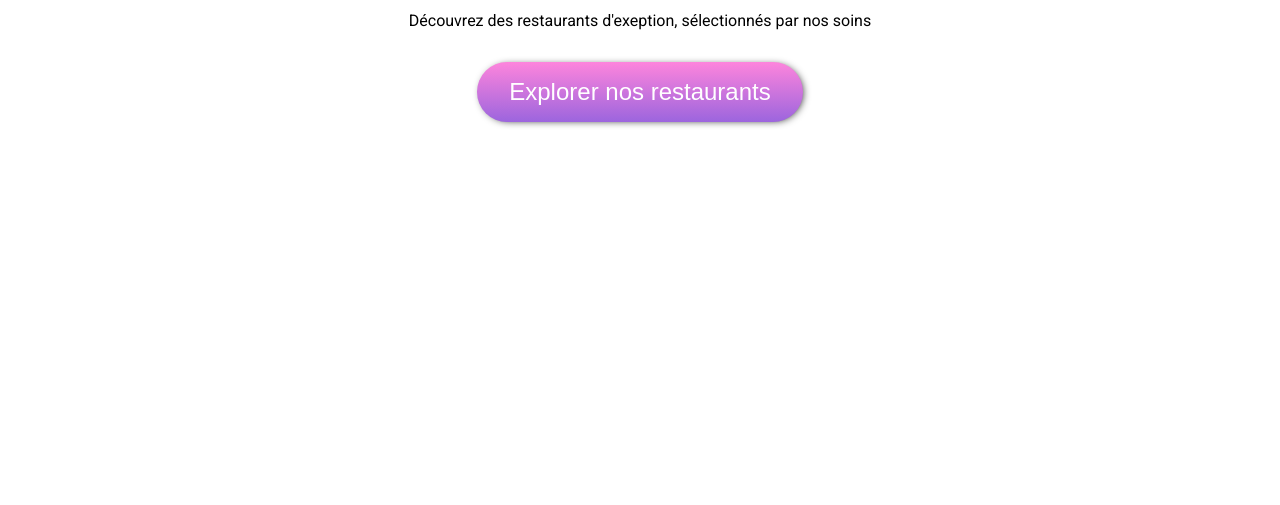
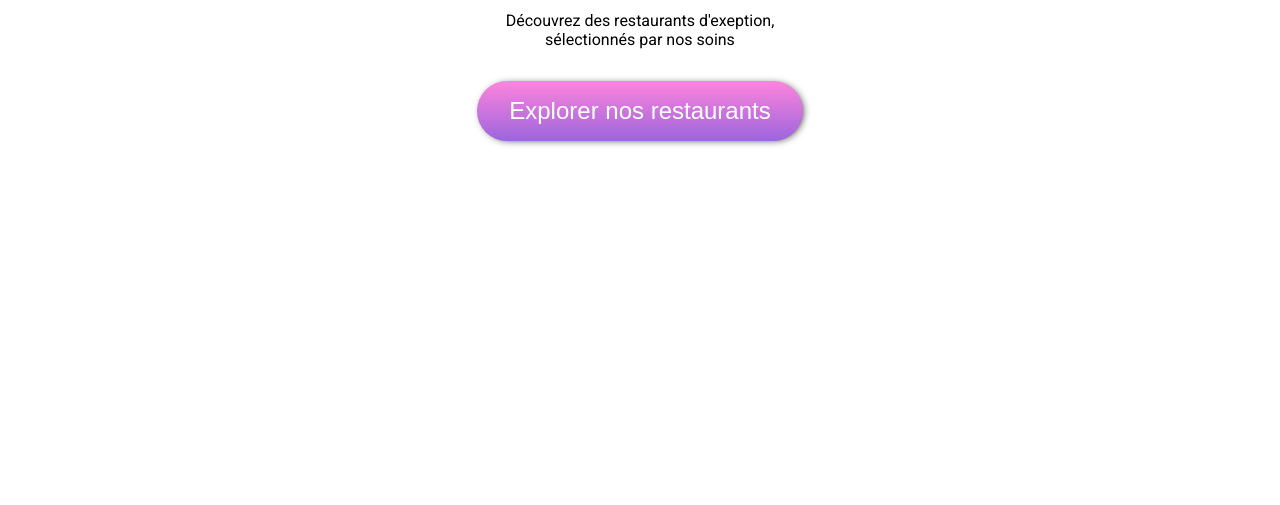
Before and after one commit to steph972/ohmyfood, a website: page index.html in a window 1280 px wide. Shown: the part 295-800 px from the top of the page. Drawn offline with Linux system fonts and the light colour scheme; a web font is replaced by a local one.

```diff
--- a/index.html
+++ b/index.html
@@ -19,7 +19,7 @@
     </div>
     <section class="explorer">
         <h2>Réservez le menu qui <br/> vous convient</h2>
-        <p>Découvrez des restaurants d'exeption, sélectionnés par nos soins</p>
+        <p>Découvrez des restaurants d'exeption,<br/> sélectionnés par nos soins</p>
         <button>Explorer nos restaurants</button>
     </section>
 </main>
```
Also changed, not shown: package.json (added, +22 -0 lines), 2 other files.
